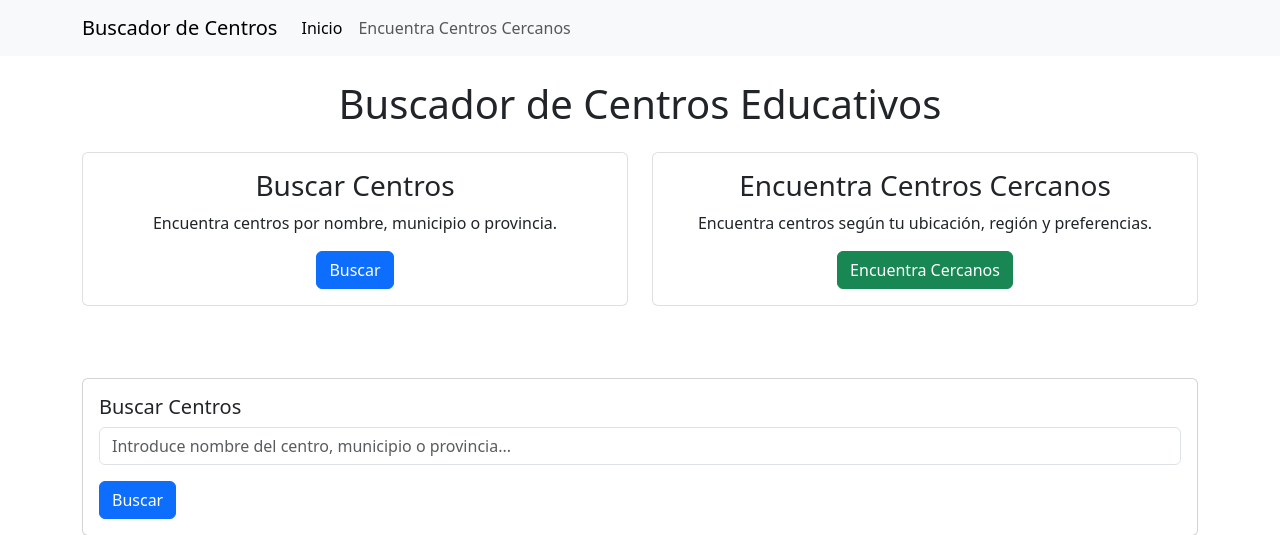
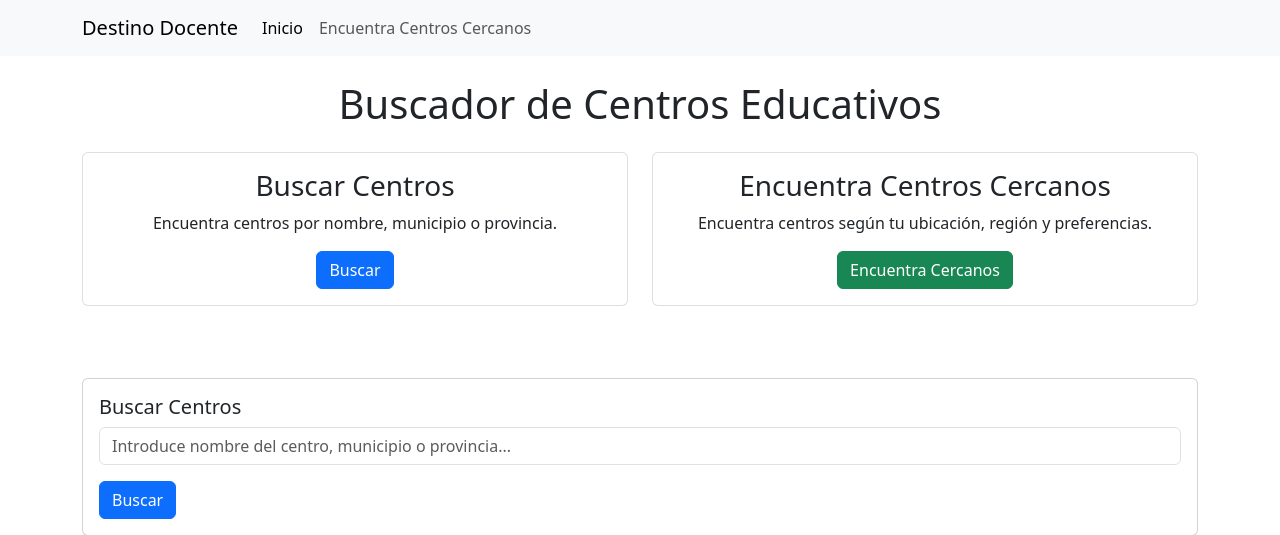
Before and after one commit to pablomc87/destino-docente, a Django app: page / in a window 1280 px wide. Shown: the top 535 px of the page. Run offline with Django 5.2, Linux system fonts and the light colour scheme.

Commit message:
Cambio título

```diff
--- a/schools/templates/schools/base.html
+++ b/schools/templates/schools/base.html
@@ -24,7 +24,7 @@
     <!-- Navigation -->
     <nav class="navbar navbar-expand-lg navbar-light bg-light">
         <div class="container">
-            <a class="navbar-brand" href="/">Buscador de Centros</a>
+            <a class="navbar-brand" href="/">Destino Docente</a>
             <button class="navbar-toggler" type="button" data-bs-toggle="collapse" data-bs-target="#navbarNav" aria-controls="navbarNav" aria-expanded="false" aria-label="Toggle navigation">
                 <span class="navbar-toggler-icon"></span>
             </button>
```
